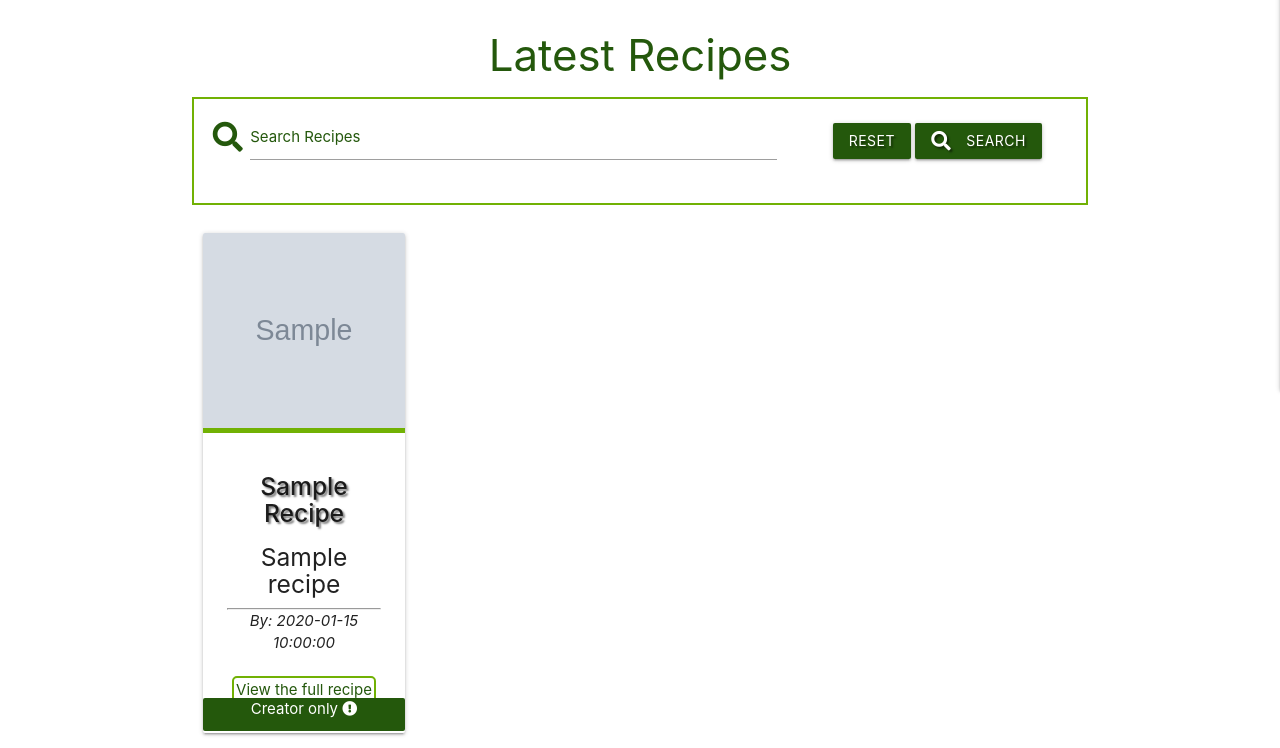
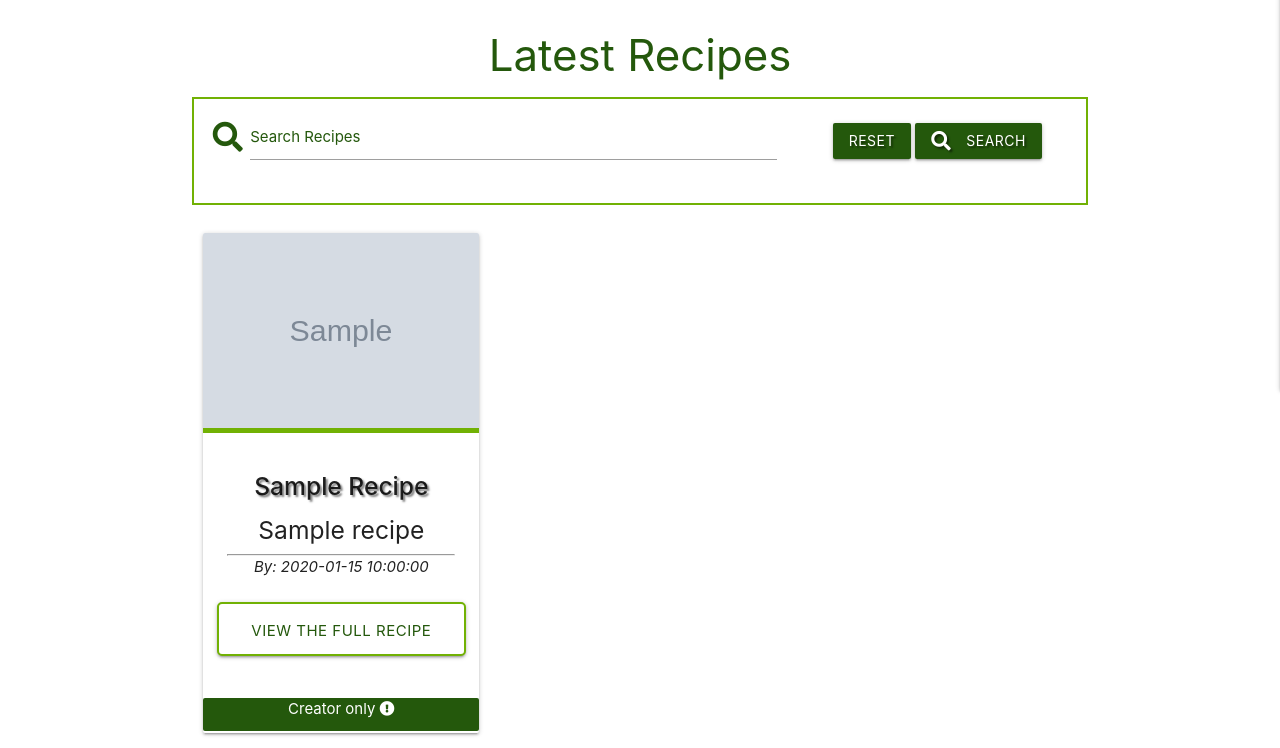
Before and after one commit to DominicSpears/milestoneproject3-soulfood, a Flask app: page / in a window 1280 px wide. Shown: the part 470-1218 px from the top of the page. Run offline with Flask 2, Linux system fonts and the light colour scheme; grey boxes marked "Sample" are stand-in pictures; a database or web service that is not in the repository returns one stand-in record (values such as "Sample title"); some libraries are stand-ins or nearby versions.

Commit message:
style view recipe link button

```diff
--- a/static/css/style.css
+++ b/static/css/style.css
@@ -145,12 +145,22 @@
     text-transform: capitalize;
 }
 
+.recipe-link {
+    width: 100%;
+}
+
 .view-recipe-link {
-    font-size: 15px;
-    padding: 2px;
-    color: #24580C;
+    width: 90%;
     border: 2px solid #71B104;
     border-radius: 5px;
+    background-color: white;
+    font-size: 15px;
+    color: #24580C;
+}
+
+.view-recipe-link:hover {
+    color: white;
+    background-color: #71B104;
 }
 
 .recipe-btns {
--- a/templates/recipes.html
+++ b/templates/recipes.html
@@ -26,7 +26,7 @@
     {% if recipes|length > 0 %}
         <div class="row recipe-card">
             {% for recipe in recipes %}
-                <div class="col s12 m4 l3">
+                <div class="col s12 m6 l4">
                     <div class="card center-align recipe-card">
                         <div class="card-image">
                             <img src="{{ recipe.recipe_image }}" class="inner-image">
@@ -38,7 +38,7 @@
                             <p><em>by: {{ recipe.created_by }}</em></p>
                         </div>
                         <div class="recipe-link">
-                            <a href="{{ url_for('view_recipe', recipe_id=recipe._id) }}" class="view-recipe-link">View the full recipe</a>
+                            <a href="{{ url_for('view_recipe', recipe_id=recipe._id) }}" class="btn-large view-recipe-link">View the full recipe</a>
                         </div>
                         <div class="recipe-btns">
                             {% if session.user|lower == recipe.created_by|lower %}
```
